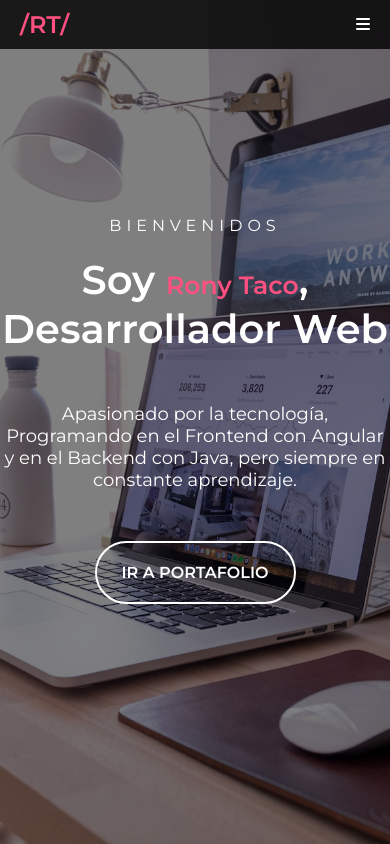
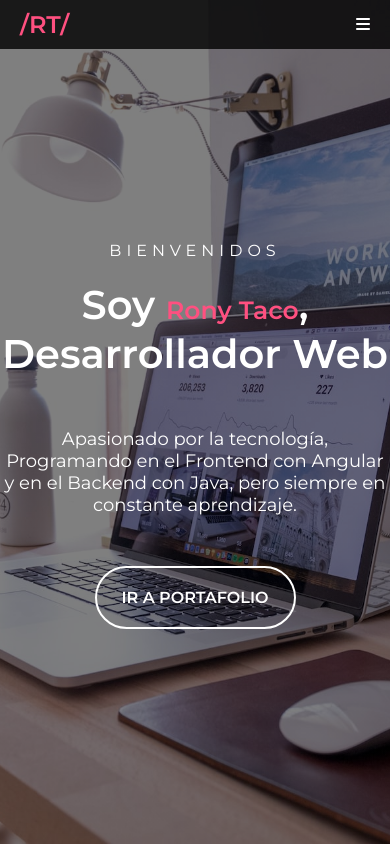
Before and after one commit to ronytacodev/Portafolio_Rony, a plain HTML site: page index.html in a window 390 px wide. Shown: the top 844 px of the page. Drawn offline with Linux system fonts and the light colour scheme.

Commit message:
aplicando css responsive para pantalla maximo 600px

```diff
--- a/css/estilo.css
+++ b/css/estilo.css
@@ -658,3 +658,9 @@ footer a {
     }
 
 }
+
+@media screen and (max-width:600px) {
+    #inicio .contenido .presentacion .bienvenida {
+        margin-top: 50px;
+    }
+}
```
